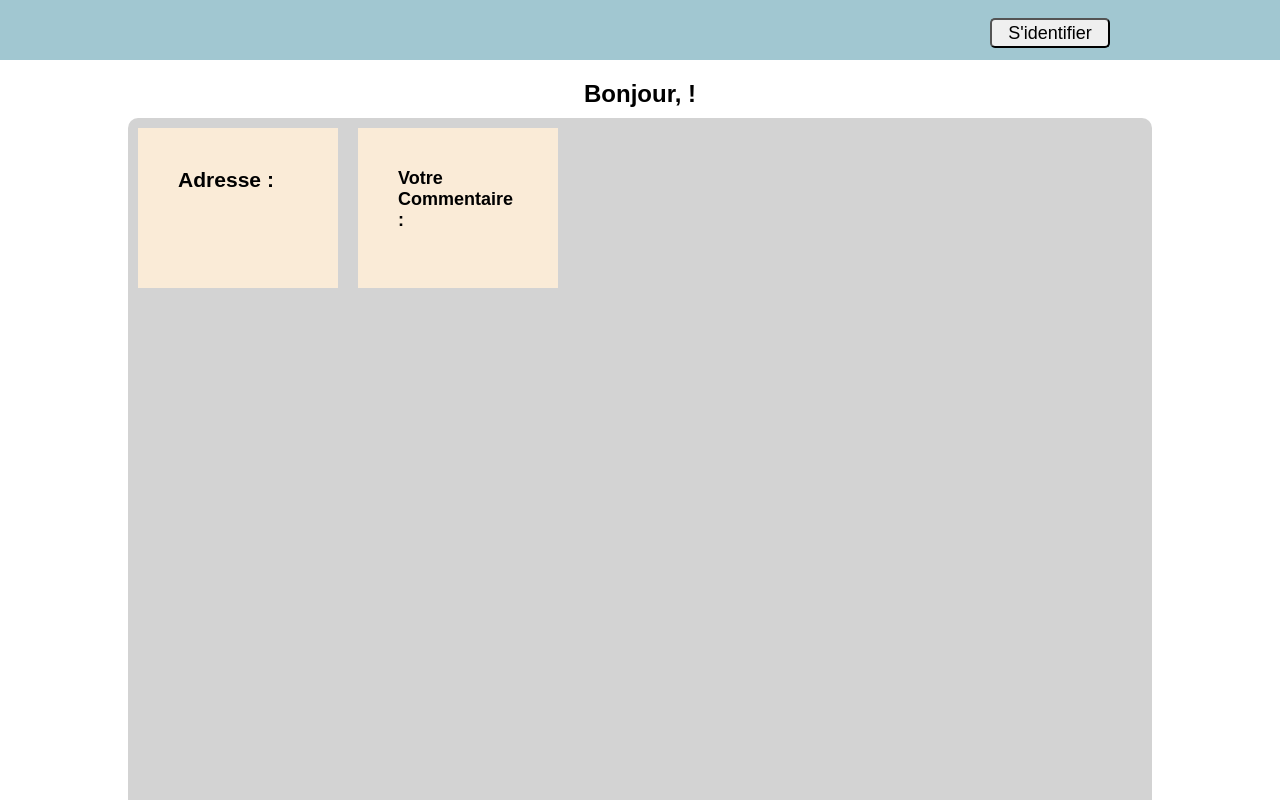
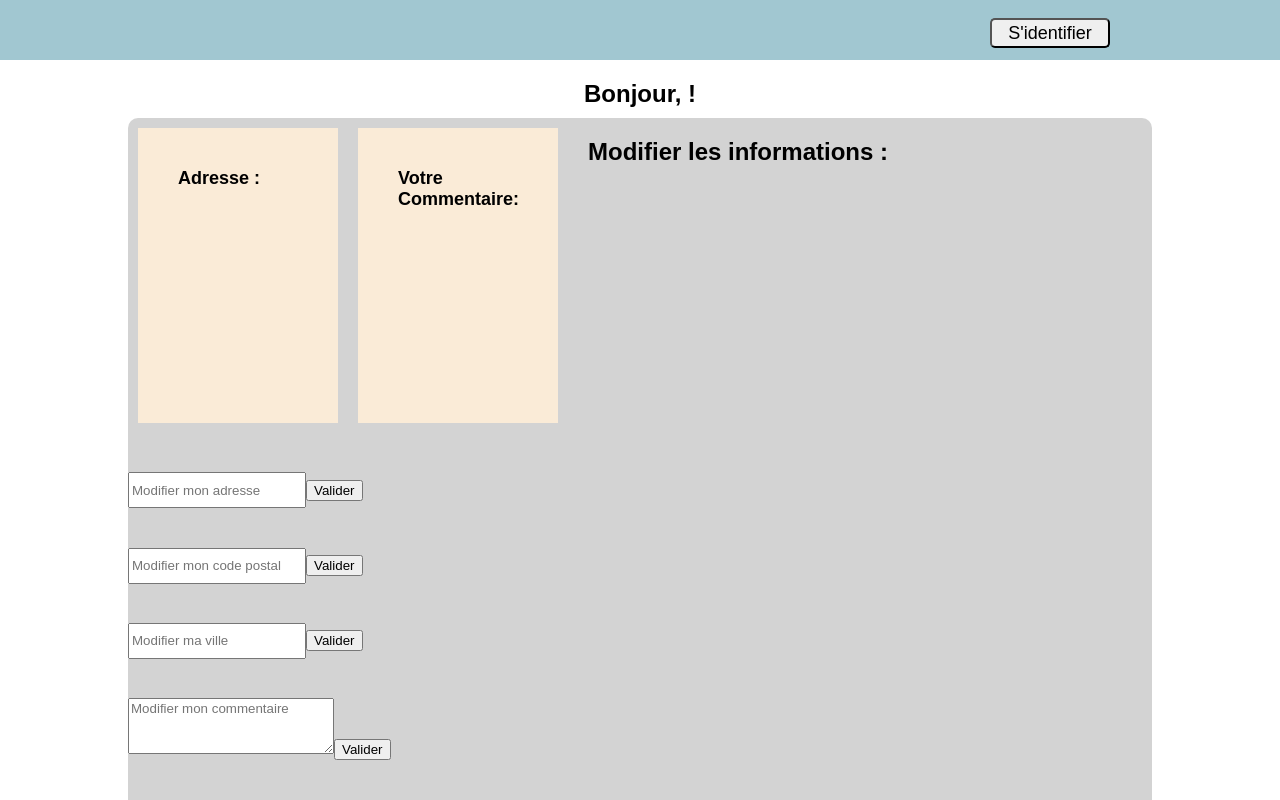
Before and after one commit to prandy87/Formulaire-Front, a React (Create React App) app: page /mainpage in a window 1280 px wide. Shown: the top 800 px of the page. Built offline with nearby package versions, Linux system fonts and the light colour scheme.

Commit message:
Further features add

```diff
--- a/src/App.css
+++ b/src/App.css
@@ -89,7 +89,8 @@ h2 {
 .info {
   background-color: lightgray;
   width: 80%;
-  height: 800px;
+  min-height: 800px;
+  height: auto;
   border-radius: 10px;
   display: flex;
   flex-direction: row;
@@ -102,9 +103,31 @@ h2 {
 }
 .card {
   background-color: antiquewhite;
-  height: 80px;
+  max-height: auto;
   width: 120px;
   padding: 40px;
   font-size: large;
   margin: 10px;
 }
+.card p {
+  margin-top: 10%;
+  max-width: 120px;
+  overflow-y: scroll;
+}
+.card h3 {
+  font-size: large;
+}
+.form3 input {
+  margin-top: 15%;
+  height: 30px;
+  width: 170px;
+}
+
+.form3 textarea {
+  width: 200px;
+  height: 50px;
+  margin-top: 15%;
+}
+/* .form3 button {
+  margin-left: 10%;
+} */
--- a/src/App.js
+++ b/src/App.js
@@ -16,6 +16,7 @@ function App() {
   const [zipcode, setZipcode] = useState(Cookies.get("zipcode") || null);
   const [city, setCity] = useState(Cookies.get("city") || null);
   const [comment, setComment] = useState(Cookies.get("comment") || null);
+  const [_id, set_Id] = useState(Cookies.get("_id") || null);
 
   const setUser = (
     token,
@@ -24,7 +25,8 @@ function App() {
     address,
     zipcode,
     city,
-    comment
+    comment,
+    _id
   ) => {
     if (
       token ||
@@ -33,7 +35,8 @@ function App() {
       address ||
       zipcode ||
       city ||
-      comment
+      comment ||
+      _id
     ) {
       Cookies.set("userToken", token);
       Cookies.set("firstName", firstName);
@@ -42,9 +45,11 @@ function App() {
       Cookies.set("zipcode", zipcode);
       Cookies.set("city", city);
       Cookies.set("comment", comment);
+      Cookies.set("_id", _id);
     } else {
       Cookies.remove("userToken");
     }
+
     setToken(token);
     setFirstName(firstName);
     setLastName(lastName);
@@ -52,6 +57,7 @@ function App() {
     setZipcode(zipcode);
     setCity(city);
     setComment(comment);
+    set_Id(_id);
   };
 
   return (
@@ -70,6 +76,8 @@ function App() {
               zipcode={zipcode}
               city={city}
               comment={comment}
+              setUser={setUser}
+              _id={_id}
             />
           }
         />
--- a/src/Components/MainPage.js
+++ b/src/Components/MainPage.js
@@ -1,6 +1,107 @@
 import { Link } from "react-router-dom";
+import axios from "axios";
+import { useNavigate } from "react-router-dom";
+import { useState } from "react";
+import Cookies from "js-cookie";
 
-const MainPage = ({ firstName, lastName, address, zipcode, city, comment }) => {
+const MainPage = ({
+  firstName,
+  lastName,
+  address,
+  zipcode,
+  city,
+  comment,
+  setUser,
+  _id,
+}) => {
+  const [newAddress, setNewAddress] = useState();
+  const [newZipCode, setNewZipCode] = useState();
+  const [newCity, setNewCity] = useState();
+  const [newComment, setNewComment] = useState();
+
+  const handleSubmit1 = async (e) => {
+    try {
+      e.preventDefault();
+      const response = await axios.post(
+        "https://formulaire-backend-ressources.herokuapp.com/update",
+        {
+          _id: _id,
+          address: newAddress,
+        }
+      );
+      if (response.data) {
+        console.log(response.data);
+        Cookies.set("address", newAddress);
+        alert("Données personelles mises à jour !");
+        window.location.reload(false);
+      }
+    } catch (error) {
+      alert(error.message);
+    }
+  };
+  const handleSubmit2 = async (e) => {
+    try {
+      e.preventDefault();
+      const response = await axios.post(
+        "https://formulaire-backend-ressources.herokuapp.com/update",
+        {
+          _id: _id,
+          zipcode: newZipCode,
+        }
+      );
+      if (response.data) {
+        console.log(response.data);
+        Cookies.set("zipcode", newZipCode);
+        alert("Données personelles mises à jour !");
+        window.location.reload(false);
+      }
+    } catch (error) {
+      alert(error.message);
+    }
+  };
+
+  const handleSubmit3 = async (e) => {
+    try {
+      e.preventDefault();
+      const response = await axios.post(
+        "https://formulaire-backend-ressources.herokuapp.com/update",
+        {
+          _id: _id,
+          city: newCity,
+        }
+      );
+      if (response.data) {
+        console.log(response.data);
+        Cookies.set("city", newCity);
+        alert("Données personelles mises à jour !");
+        window.location.reload(false);
+      }
+    } catch (error) {
+      alert(error.message);
+    }
+  };
+
+  const handleSubmit4 = async (e) => {
+    try {
+      e.preventDefault();
+      const response = await axios.post(
+        "https://formulaire-backend-ressources.herokuapp.com/update",
+        {
+          _id: _id,
+          comment: newComment,
+        }
+      );
+      if (response.data) {
+        console.log(response.data);
+        Cookies.set("comment", newComment);
+        alert("Données personelles mises à jour !");
+        window.location.reload(false);
+      }
+    } catch (error) {
+      alert(error.message);
+    }
+  };
+
   return (
     <>
       <div>
@@ -16,8 +117,44 @@ const MainPage = ({ firstName, lastName, address, zipcode, city, comment }) => {
           <p>{city}</p>
         </div>
         <div className="card">
-          <h4>Votre Commentaire :</h4>
+          <h3>Votre Commentaire:</h3>
           <p>{comment}</p>
+        </div>
+        <h2>Modifier les informations : </h2>
+        <div className="form3">
+          <form>
+            <input
+              type="text"
+              placeholder="Modifier mon adresse"
+              onChange={(e) => setNewAddress(e.target.value)}
+            />
+            <button onClick={handleSubmit1}>Valider</button>
+          </form>
+          <form>
+            <input
+              type="text"
+              placeholder="Modifier mon code postal"
+              onChange={(e) => setNewZipCode(e.target.value)}
+            />
+            <button onClick={handleSubmit2}>Valider</button>
+          </form>
+          <form>
+            <input
+              type="text"
+              placeholder="Modifier ma ville"
+              onChange={(e) => setNewCity(e.target.value)}
+            />
+            <button onClick={handleSubmit3}>Valider</button>
+          </form>
+          <form>
+            <textarea
+              maxLength="255"
+              type="text"
+              placeholder="Modifier mon commentaire"
+              onChange={(e) => setNewComment(e.target.value)}
+            />
+            <button onClick={handleSubmit4}>Valider</button>
+          </form>
         </div>
       </div>
     </>
--- a/src/Components/Signin.js
+++ b/src/Components/Signin.js
@@ -29,7 +29,8 @@ const Signin = ({ setUser }) => {
           response.data.account.address,
           response.data.account.zipcode,
           response.data.account.city,
-          response.data.account.comment
+          response.data.account.comment,
+          response.data._id
         );
 
         navigate("/mainpage");
```
